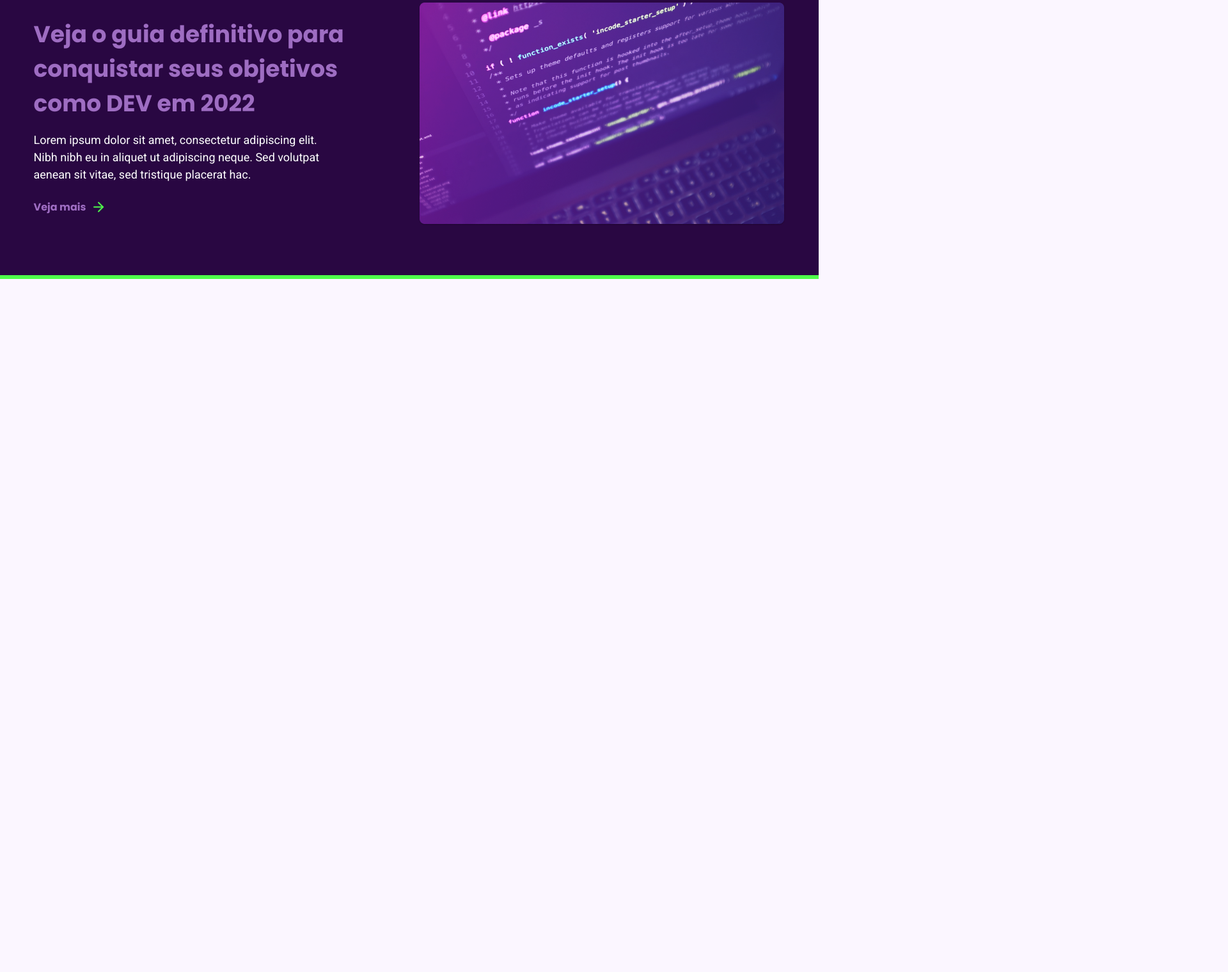
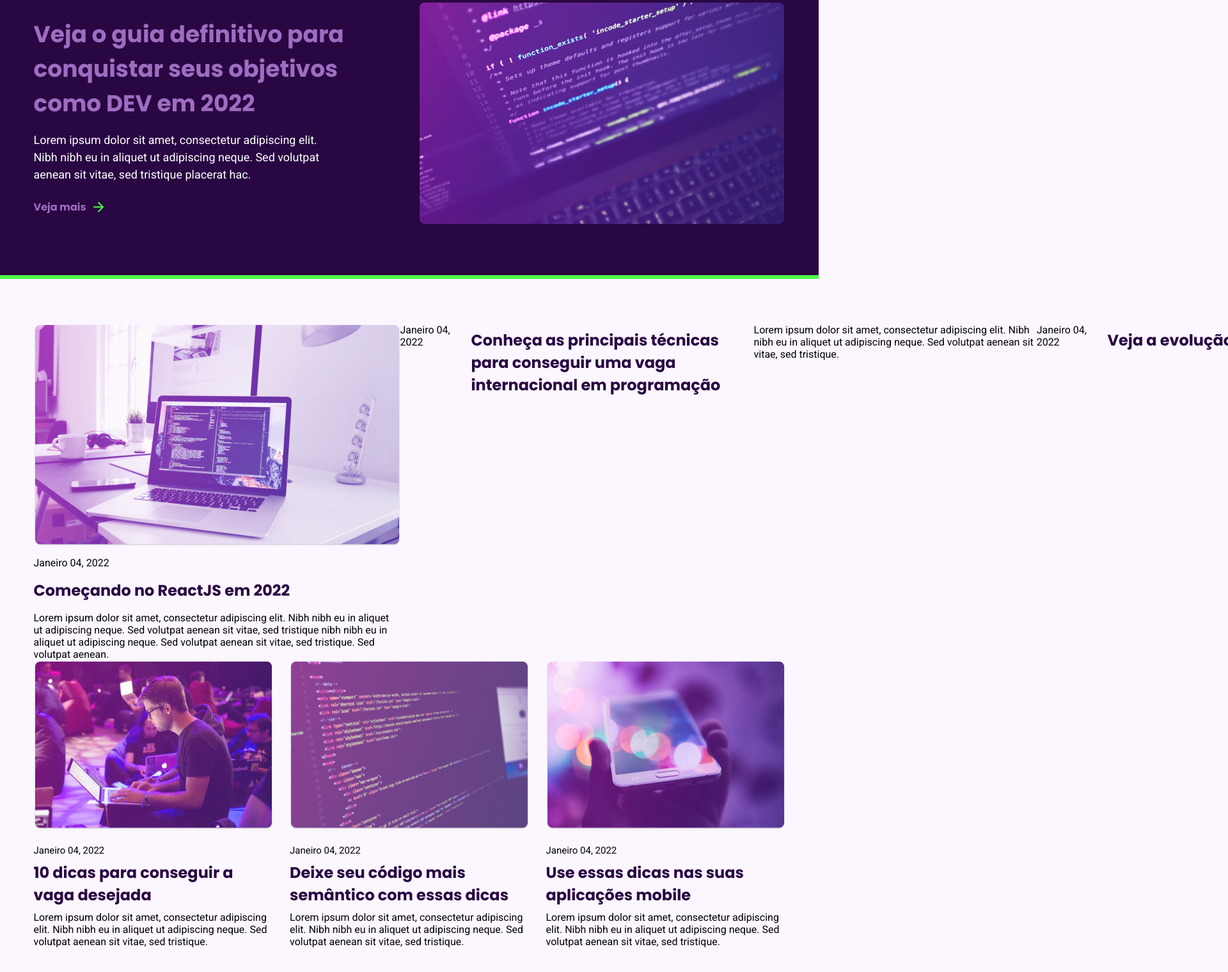
Before and after one commit to paulobarone/The-Blog, a plain HTML site: page src/pages/index.html in a window 1280 px wide. Shown: the part 169-1688 px from the top of the page at 64% size, 1920 px wide, since content can reach past the window. Before the commit the page ends 800 px from the top, so only its background shows below. Drawn offline with Linux system fonts and the light colour scheme.

Commit message:
Semi-pronto

```diff
--- a/public/styles/global.css
+++ b/public/styles/global.css
@@ -7,10 +7,12 @@
 :root {
   --purple-bg: #290742;
   --dark-bg: #170027;
+  --black: #000000;
   --button-bg: #9e6dc2;
   --white: #fff;
   --light-purple: #fbf6ff;
   --green: #4fff4b;
+  --divider: #F2E7FA;
 }
 
 body {
--- a/public/styles/main.css
+++ b/public/styles/main.css
@@ -0,0 +1,17 @@
+.post__container {
+  margin-top: 64px;
+}
+
+#post__destacado__container {
+  display: flex;
+}
+
+.post__destacado__primario {
+  display: flex;
+  flex-direction: column;
+}
+
+.post__destacado__secundario {
+  display: flex;
+  flex-direction: row;
+}
--- /dev/null
+++ b/public/styles/post.css
@@ -0,0 +1,107 @@
+#post__container {
+  max-width: 1175px;
+  margin: 70px auto;
+}
+
+main img {
+  margin-bottom: 16px
+}
+
+/* Post destacado primário */
+
+.post__destacado__primario__data {
+  font-family: 'Roboto', sans-serif;
+  font-weight: 400;
+  font-size: 16px;
+  color: var(--black);
+  display: block;
+}
+
+.post__destacado__primario__titulo {
+  font-family: 'Poppins', sans-serif;
+  font-weight: 700;
+  font-size: 24px;
+  color: var(--purple-bg);
+  margin: 16px 0;
+}
+
+.post__destacado__primario__descricao {
+  font-family: 'Roboto', sans-serif;
+  font-weight: 400;
+  font-size: 16px;
+  color: var(--black);
+  width: 570px;
+}
+
+
+/* Post destacado secundário */
+
+.post__destacado__secundario__data {
+  font-family: 'Roboto', sans-serif;
+  font-weight: 400;
+  font-size: 16px;
+  color: var(--black);
+}
+
+.post__destacado__secundario__titulo {
+  font-family: 'Poppins', sans-serif;
+  font-weight: 700;
+  font-size: 24px;
+  color: var(--purple-bg);
+  margin: 8px 0;
+  width: 471px;
+}
+
+.post__destacado__secundario__descricao {
+  font-family: 'Roboto', sans-serif;
+  font-weight: 400;
+  font-size: 16px;
+  color: var(--black);
+  width: 471px;
+}
+
+/* Divider */
+
+.divider {
+  width: 470px;
+  height: 2px;
+  background-color: var(--divider);
+  margin: 24px 0;
+}
+
+
+
+/* Posts */
+#post__recomendado__container {
+  display: flex;
+  flex-direction: row;
+  justify-content: space-between;
+  align-items: center;
+  margin: 0 auto;
+}
+/* Primeiro Post */
+
+.post__recomendado__data {
+  font-family: 'Roboto', sans-serif;
+  font-weight: 400;
+  font-size: 15px;
+  color: var(--black);
+  display: block;
+}
+
+.post__recomendado__titulo {
+  font-family: 'Poppins', sans-serif;
+  font-weight: 700;
+  font-size: 24px;
+  color: var(--purple-bg);
+  margin: 8px 0;
+  width: 370px;
+}
+
+.post__recomendado__descricao {
+  font-family: 'Roboto', sans-serif;
+  font-weight: 400;
+  font-size: 16px;
+  color: var(--black);
+  width: 370px;
+}
--- a/src/pages/index.html
+++ b/src/pages/index.html
@@ -9,11 +9,14 @@
   <link rel="stylesheet" href="../../public/styles/global.css">
   <link rel="stylesheet" href="../../public/styles/header.css">
   <link rel="stylesheet" href="../../public/styles/main.css">
+  <link rel="stylesheet" href="../../public/styles/post.css">
   <link rel="preconnect" href="https://fonts.gstatic.com" crossorigin>
   <link href="https://fonts.googleapis.com/css2?family=Poppins:wght@700&family=Roboto:wght@400;700&display=swap" rel="stylesheet">
 </head>
 <body>
   <div id="container">
+
+    <!-- Header -->
     <header>
       <div class="header-container">
         <div id="logo">
@@ -51,6 +54,86 @@
         </div>
       </section>
     </header>
+
+    <!-- Main -->
+    <main id="post__container">
+
+      <!-- Posts destacados -->
+      <section id="post__destacado__container">
+
+        <!-- Post destacado primário -->
+        <div class="post__destacado__primario">
+          <img src="../../public/images/post-1.png" alt="Computador">
+          <span class="post__destacado__primario__data">
+            Janeiro 04, 2022
+          </span>
+          <h2 class="post__destacado__primario__titulo">
+            Começando no ReactJS em 2022
+          </h2>
+          <p class="post__destacado__primario__descricao">
+            Lorem ipsum dolor sit amet, consectetur adipiscing elit. Nibh nibh eu in aliquet ut adipiscing neque. Sed volutpat aenean sit vitae, sed tristique nibh nibh eu in aliquet ut adipiscing neque. Sed volutpat aenean sit vitae, sed tristique. Sed volutpat aenean.
+          </p>
+        </div>
+
+        <!-- Posts destacado secundário -->
+        <div class="post__destacado__secundario">
+          <span class="post__destacado__secundario__data">
+            Janeiro 04, 2022
+          </span>
+          <h3 class="post__destacado__secundario__titulo">
+            Conheça as principais técnicas para conseguir uma vaga internacional em programação
+          </h3>
+          <p class="post__destacado__secundario__descricao">
+            Lorem ipsum dolor sit amet, consectetur adipiscing elit. Nibh nibh eu in aliquet ut adipiscing neque. Sed volutpat aenean sit vitae, sed tristique.
+          </p>
+        </div>
+
+        <div class="divider"></div>
+
+        <div class="post__destacado__secundario">
+          <span class="post__destacado__secundario__data">
+            Janeiro 04, 2022
+          </span>
+          <h3 class="post__destacado__secundario__titulo">
+            Veja a evolução do Front-end
+          </h3>
+          <p class="post__destacado__secundario__descricao">
+            Lorem ipsum dolor sit amet, consectetur adipiscing elit. Nibh nibh eu in aliquet ut adipiscing neque.
+          </p>
+        </div>
+
+      </section>
+
+      <!-- Posts -->
+      <section id="post__recomendado__container">
+
+        <!-- Primeiro post -->
+        <div class="post__recomendado">
+          <img src="../../public/images/post-2.png" alt="Programador">
+          <span class="post__recomendado__data">Janeiro 04, 2022</span>
+          <h3 class="post__recomendado__titulo">10 dicas para conseguir a vaga desejada</h3>
+          <p class="post__recomendado__descricao">Lorem ipsum dolor sit amet, consectetur adipiscing elit. Nibh nibh eu in aliquet ut adipiscing neque. Sed volutpat aenean sit vitae, sed tristique.</p>
+        </div>
+
+        <!-- Segundo post -->
+        <div class="post__recomendado">
+          <img src="../../public/images/post-3.png" alt="Código">
+          <span class="post__recomendado__data">Janeiro 04, 2022</span>
+          <h3 class="post__recomendado__titulo">Deixe seu código mais semântico com essas dicas</h3>
+          <p class="post__recomendado__descricao">Lorem ipsum dolor sit amet, consectetur adipiscing elit. Nibh nibh eu in aliquet ut adipiscing neque. Sed volutpat aenean sit vitae, sed tristique.</p>
+        </div>
+
+        <!-- Terceiro post -->
+        <div class="post__recomendado">
+          <img src="../../public/images/post-4.png" alt="Celular">
+          <span class="post__recomendado__data">Janeiro 04, 2022</span>
+          <h3 class="post__recomendado__titulo">Use essas dicas nas suas aplicações mobile</h3>
+          <p class="post__recomendado__descricao">Lorem ipsum dolor sit amet, consectetur adipiscing elit. Nibh nibh eu in aliquet ut adipiscing neque. Sed volutpat aenean sit vitae, sed tristique.</p>
+        </div>
+
+      </section>
+
+    </main>
   </div>
 </body>
 </html>
```
